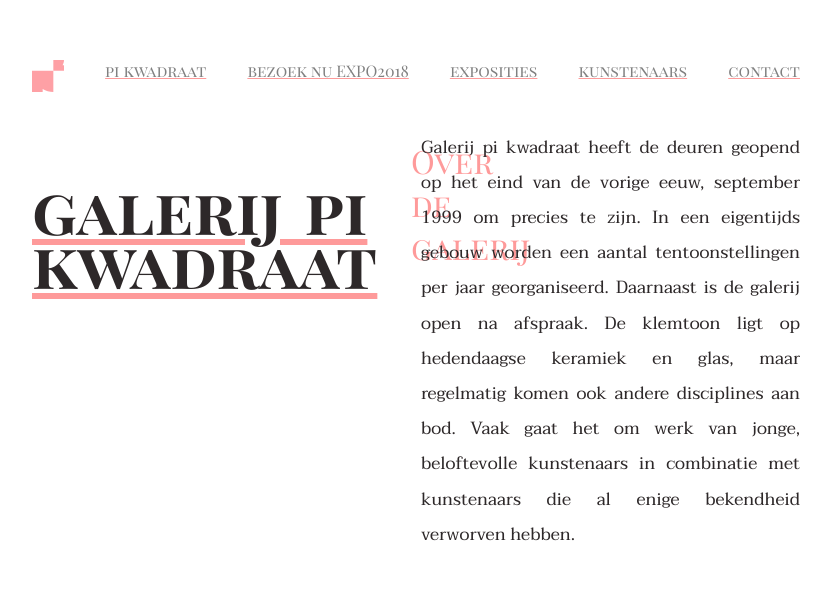
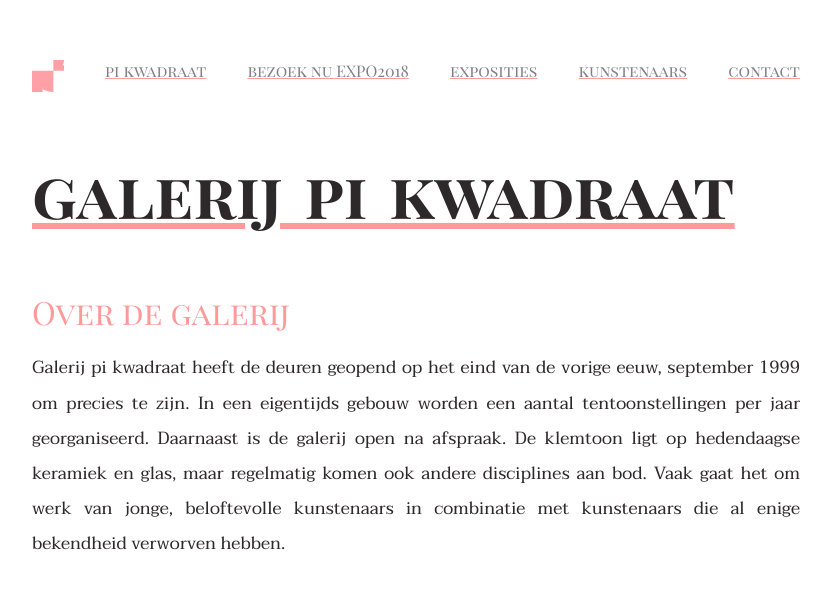
Before and after one commit to croketephji/pikwadraat, a Jekyll site: the page built from index.html, in a window 1280 px wide. Shown: the top 589 px of the page, without its empty margins (224-1055 px from the left). Built offline with Jekyll 4.4.1, drawn with Linux system fonts in a browser that asks for light colours.

Commit message:
Revert serendipitous grid mixup for Master

```diff
--- a/_layouts/default.html
+++ b/_layouts/default.html
@@ -23,7 +23,7 @@
 					<li><a href="/contact">contact</a></li>
 	    		</ul>
 			</navbar>
-			<div class="container">
+			<div class="titlestuff">
 			<h1>galerij pi kwadraat</h1>
 			<h2>{{ page.title }}</h2>
 			{{ content }}
```
